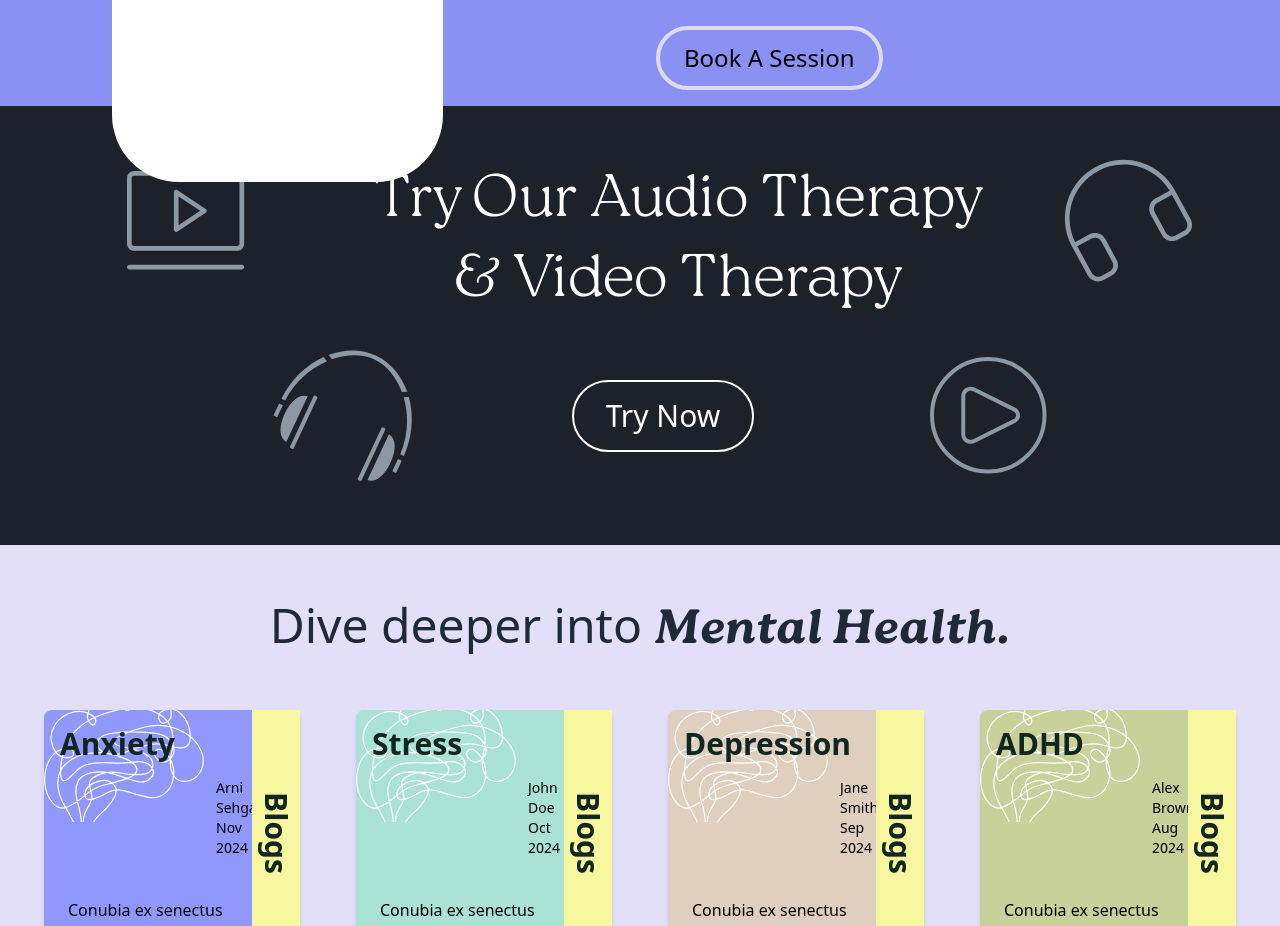
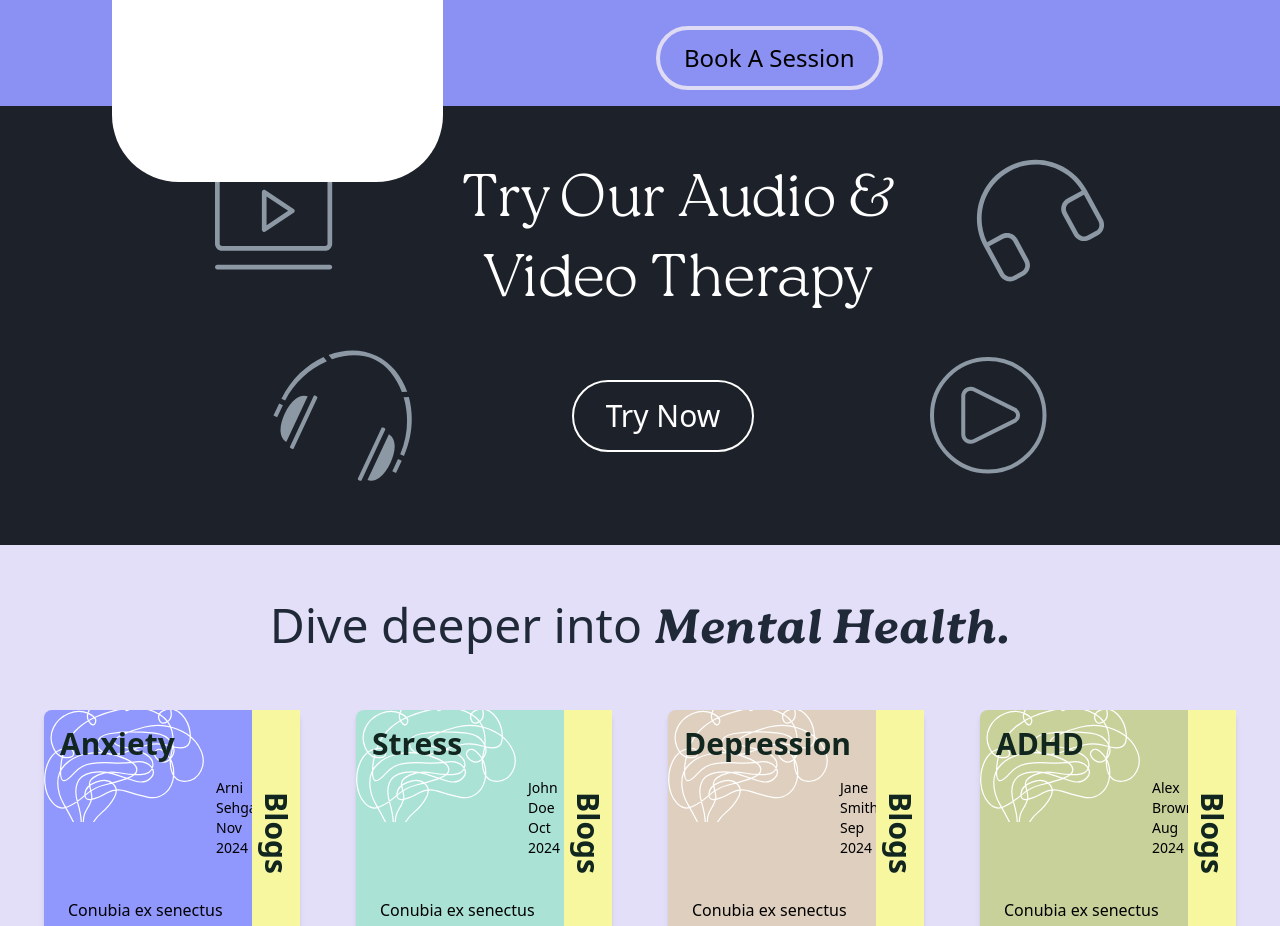
Before and after one commit to heal-with-sukoon/website, a React (Vite) app: page / in a window 1280 px wide. Shown: the part 2040-2966 px from the top of the page. Built offline with nearby package versions, Linux system fonts and the light colour scheme.

Commit message:
Update Therapy.jsx

```diff
--- a/src/components/Therapy/Therapy.jsx
+++ b/src/components/Therapy/Therapy.jsx
@@ -6,7 +6,7 @@ function Therapy() {
         <div className="top-0 left-0 bg-[#1d2129] p-6">
             <div className='flex justify-center items-center '>
                 <img src="/Therapy/i2.svg" alt="img" className='p-10 pr-32' />
-                <div className=' pt-10 font-rocaThin text-6xl text-white text-center '>Try Our Audio Therapy  <div className='mt-5'>& Video Therapy</div>
+                <div className=' pt-10 font-rocaThin text-6xl text-white text-center '>Try Our Audio & <div className='mt-5'>Video Therapy</div>
                 </div>
                 <img src="/Therapy/i4.svg" alt="img" className='pl-20' />
             </div>
```
